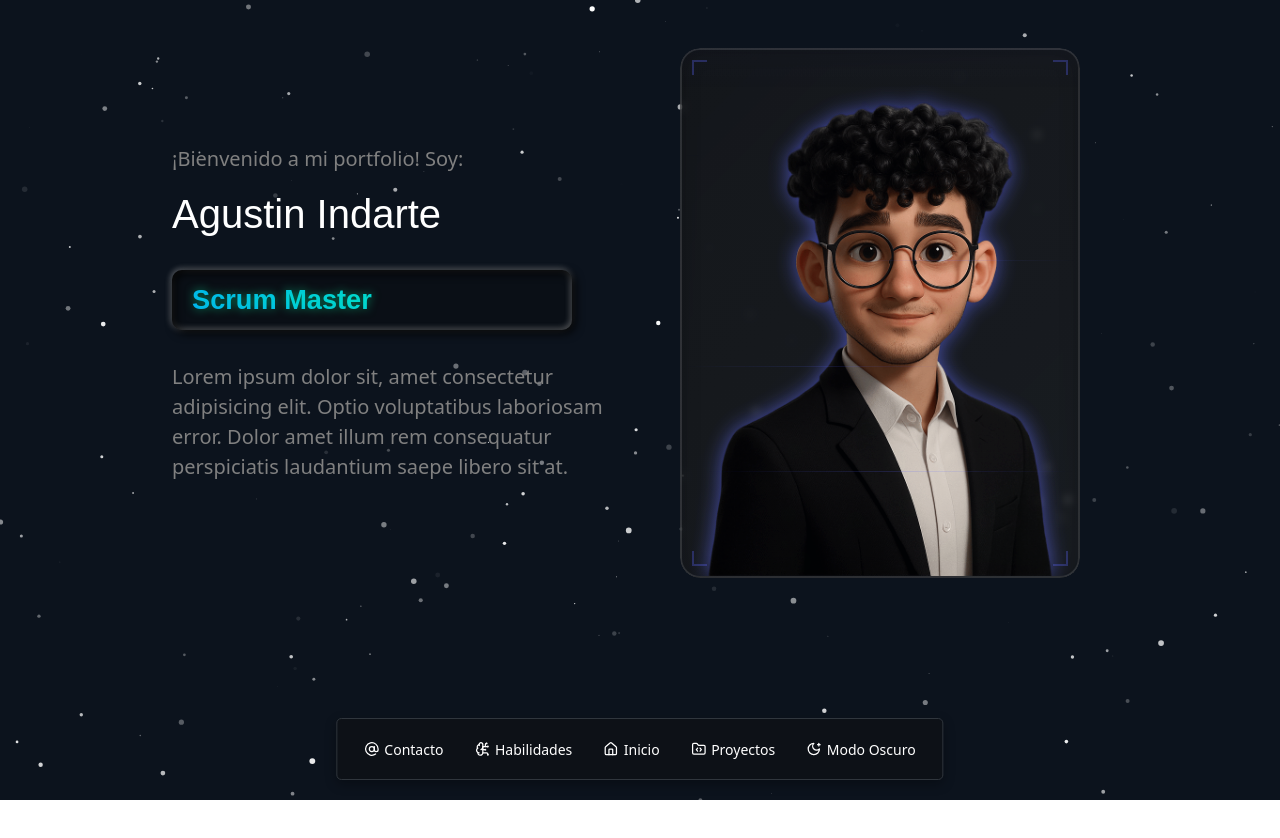
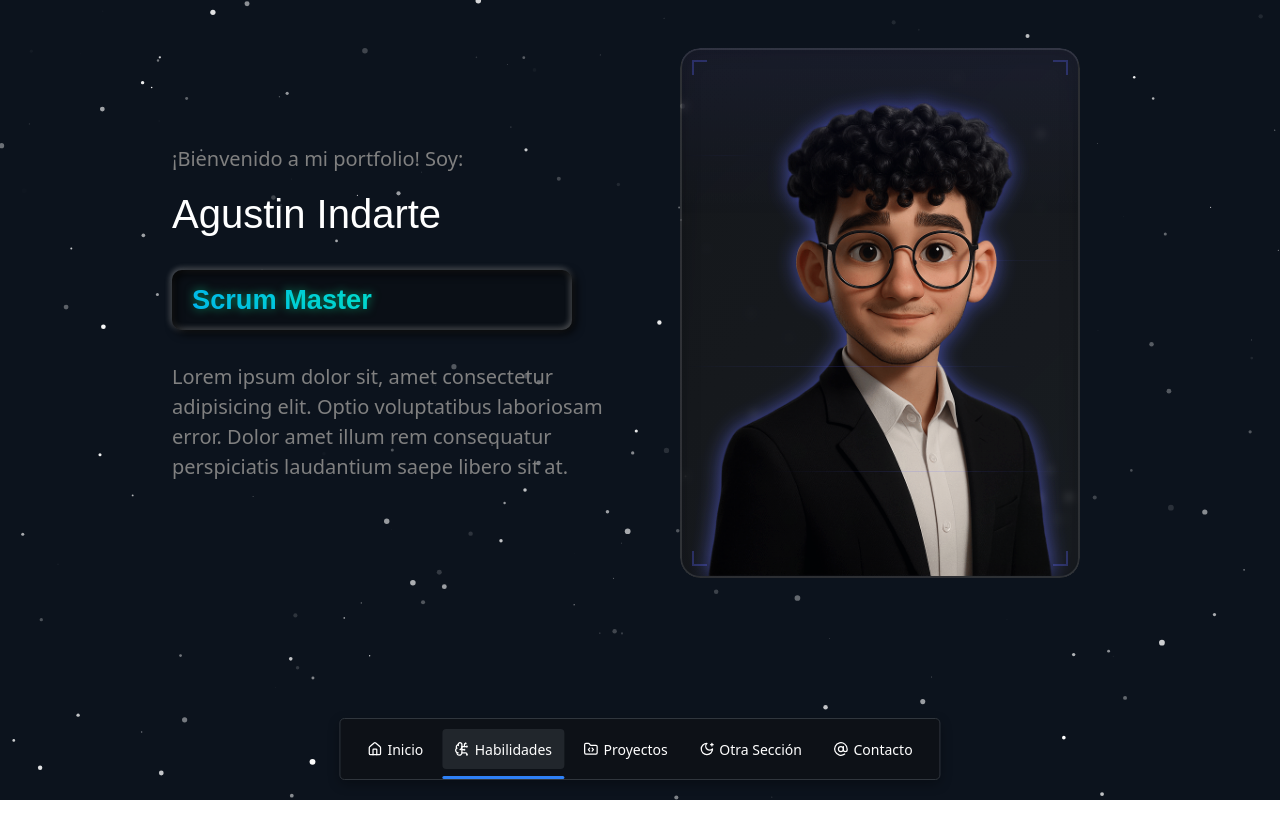
Before and after one commit to Agustin-Indarte/Portfolio, a React (Vite) app: page / in a window 1280 px wide. Shown: the top 838 px of the page. Built offline with nearby package versions, Linux system fonts and the light colour scheme; a web font is replaced by a local one.

Commit message:
correcciones del navbar

```diff
--- a/src/App.jsx
+++ b/src/App.jsx
@@ -21,6 +21,10 @@ function App() {
         <Projects />
       </section>
 
+      <section id="otra" className='d-flex justify-content-center align-items-center' style={{ minHeight: '100vh', paddingTop: '100px' }}>
+  <h2>Otra Sección</h2>
+</section>
+
       <section id="contact">
         <Contact />
       </section>
--- a/src/Components/Navbar/Navbar.css
+++ b/src/Components/Navbar/Navbar.css
@@ -6,16 +6,14 @@
   justify-content: center;
   border-radius: 5px;
   gap: 7.5px;
-    padding: 10px 15px; /* Añadido padding para mejor aspecto */
+  padding: 10px 15px;
 
-    /* Posicionamiento flotante */
   position: fixed;
   bottom: 20px;
   left: 50%;
   transform: translateX(-50%);
-    z-index: 1000; /* Asegura que esté por encima de todo */
+  z-index: 1000;
 
-    /* Efectos adicionales */
   box-shadow: 0 4px 12px rgba(0, 0, 0, 0.3);
   border: 1px solid #30363d;
 }
@@ -26,7 +24,7 @@
   padding: 8px 12px;
   color: white;
   display: flex;
-    align-items: center; /* Centra verticalmente el ícono y texto */
+  align-items: center;
   position: relative;
   gap: 5px;
   cursor: pointer;
@@ -35,22 +33,28 @@
   font-size: 14px;
 }
 
-  /* El resto de tus estilos se mantiene igual */
-  .input .value:not(:active):hover,
-  .input .value:focus {
+.input .value:not(.active):hover {
   background-color: #21262c;
 }
 
-  .input .value:focus,
-  .input .value:active {
-    background-color: #1a1f24;
-    outline: none;
+.input .value svg {
+  width: 15px;
+}
+
+/* Estilos para botón activo */
+.input .value.active {
+  background-color: #21262c;
+  color: white;
+}
+
+.input .value.active::before {
+  opacity: 1;
 }
 
 .input .value::before {
   content: "";
   position: absolute;
-    bottom: -10px; /* Ajustado para posición inferior */
+  bottom: -10px;
   left: 0;
   width: 100%;
   height: 3px;
@@ -59,15 +63,7 @@
   opacity: 0;
 }
 
-  .input .value:focus::before,
-  .input .value:active::before {
-    opacity: 1;
-  }
-
-  .input .value svg {
-    width: 15px;
-  }
-
+/* --- DROPDOWN --- */
 .dropdown {
   position: relative;
   display: inline-block;
@@ -76,19 +72,19 @@
 .dropdown-content {
   display: none;
   position: absolute;
-    bottom: calc(95% + 10px); /* Esto hace que aparezca arriba del botón */
+  bottom: calc(95% + 10px);
   left: 0;
-    background-color: #21262c; /* Mismo color que el hover de tus botones */
-    min-width: 75px;
-    box-shadow: 0px -4px 12px rgba(0, 0, 0, 0.3); /* Sombra hacia arriba */
+  background-color: #21262c;
+  min-width: 100px;
+  box-shadow: 0px -4px 12px rgba(0, 0, 0, 0.3);
   z-index: 1;
-    border-radius: 4px 4px 0 0; /* Bordes redondeados arriba */
-    border: 1px solid #30363d; /* Borde consistente con tu diseño */
+  border-radius: 4px 4px 0 0;
+  border: 1px solid #30363d;
   pointer-events: auto;
 }
 
 .dropdown-content a {
-    color: white; /* Texto blanco como tus botones */
+  color: white;
   padding: 10px 12px;
   text-decoration: none;
   display: flex;
@@ -99,18 +95,17 @@
 }
 
 .dropdown-content a:hover {
-    background-color: #2f81f7; /* Color azul del borde inferior */
+  background-color: #2f81f7;
 }
 
 .dropdown:hover .dropdown-content {
   display: block;
 }
 
- /* Triángulo indicador */
 .dropdown-content::before {
   content: "";
   position: absolute;
-    top: 100%; /* Coloca el triángulo en la parte inferior del dropdown */
+  top: 100%;
   left: 10%;
   width: 0;
   height: 0;
@@ -119,20 +114,18 @@
   border-top: 8px solid #21262c;
 }
 
-  /* Mantener visible cuando el mouse está en el dropdown o en el botón */
 .dropdown:hover .dropdown-content,
 .dropdown-content:hover {
   display: block;
 }
 
-  /* Asegurar que el espacio entre botón y dropdown sea parte de la zona interactiva */
 .dropdown::after {
   content: "";
   position: absolute;
-    top: -10px; /* Mismo valor que el margen */
+  top: -10px;
   left: 0;
   width: 100%;
-    height: 10px; /* Altura del margen */
+  height: 10px;
   background: transparent;
   z-index: 2;
 }
--- a/src/Components/Navbar/Navbar.jsx
+++ b/src/Components/Navbar/Navbar.jsx
@@ -1,17 +1,77 @@
-import React, { useState } from 'react';
+import React, { useState, useEffect } from 'react';
 import { AtSign, House, FolderCode, BrainCircuit, MoonStar, Mail, Linkedin, Github, Check } from 'lucide-react';
 import './Navbar.css';
 
 const Navbar = () => {
-  // Función para hacer scroll suave a una sección
+  const [activeSection, setActiveSection] = useState("Home");
+  const [isCopied, setIsCopied] = useState(false);
+
   const scrollToSection = (id) => {
     const element = document.getElementById(id);
     if (element) {
       element.scrollIntoView({ behavior: 'smooth' });
+
+      // Forzamos checkeo de sección activa después del scroll
+      requestAnimationFrame(() => {
+        const rect = element.getBoundingClientRect();
+        if (
+          rect.top <= window.innerHeight * 0.7 &&
+          rect.bottom >= window.innerHeight * 0.3
+        ) {
+          setActiveSection(id);
+
+        }
+      });
     }
   };
 
-  const [isCopied, setIsCopied] = useState(false);
+  // Scroll al top al cargar la página
+  useEffect(() => {
+    setTimeout(() => {
+      window.scrollTo({ top: 0, behavior: 'auto' });
+    }, 0);
+  }, []);
+
+  // Detecta sección activa en base al scroll
+  useEffect(() => {
+    const handleScroll = () => {
+      const sections = ['Home', 'skills', 'projects', 'contact', 'otra'];
+      let currentSection = 'Home'; // fallback
+
+      for (let id of sections) {
+        const element = document.getElementById(id);
+        if (element) {
+          const rect = element.getBoundingClientRect();
+          const isVisible = rect.top <= window.innerHeight * 0.7 && rect.bottom >= window.innerHeight * 0.3;
+
+          if (isVisible) {
+            currentSection = id;
+
+            // 👇 Agregá este console.log para ver si realmente se está actualizando la sección activa
+            console.log("Sección activa detectada:", currentSection);
+
+            break;
+          }
+        }
+      }
+
+      setActiveSection(currentSection);
+    };
+
+    const onScroll = () => {
+      requestAnimationFrame(handleScroll);
+    };
+
+    window.addEventListener('scroll', onScroll);
+    window.addEventListener('resize', onScroll);
+    const initialCheck = setTimeout(() => handleScroll(), 500);
+
+    return () => {
+      clearTimeout(initialCheck);
+      window.removeEventListener('scroll', onScroll);
+      window.removeEventListener('resize', onScroll);
+    };
+  }, []);
 
   const handleCopy = () => {
     const textarea = document.createElement('textarea');
@@ -36,11 +96,52 @@ const Navbar = () => {
 
   return (
     <div className="input">
+
+      <button
+        className={`value ${activeSection === 'Home' ? 'active' : ''}`}
+        onClick={() => scrollToSection('Home')}
+      >
+        <House />
+        Inicio
+      </button>
+
+      <button
+        className={`value ${activeSection === 'skills' ? 'active' : ''}`}
+        onClick={() => scrollToSection('skills')}
+      >
+        <BrainCircuit />
+        Habilidades
+      </button>
+
+      <button
+        className={`value ${activeSection === 'projects' ? 'active' : ''}`}
+        onClick={() => scrollToSection('projects')}
+      >
+        <FolderCode />
+        Proyectos
+      </button>
+
+      <button
+        className={`value ${activeSection === 'otra' ? 'active' : ''}`}
+        onClick={() => scrollToSection('otra')}
+      >
+        <MoonStar />
+        Otra Sección
+      </button>
+
+
       <div className="dropdown">
-        <button className="value" onClick={(e) => { e.preventDefault(); scrollToSection('contact'); }}>
+
+
+        <button
+          className={`value ${activeSection === 'contact' ? 'active' : ''}`}
+          onClick={(e) => { e.preventDefault(); scrollToSection('contact'); }}>
           <AtSign />
           Contacto
         </button>
+
+
+
         <div className="dropdown-content">
           <a
             href="#email"
@@ -53,26 +154,19 @@ const Navbar = () => {
             {isCopied ? <Check /> : <Mail />}
             {isCopied ? '¡Copiado!' : 'Gmail'}
           </a>
-          <a href="https://www.linkedin.com/feed/" target="_blank"><Linkedin /> LinkedIn</a>
-          <a href="https://github.com/Agustin-Indarte" target="_blank"><Github /> GitHub</a>
+          <a href="https://www.linkedin.com/feed/" target="_blank" rel="noreferrer"><Linkedin /> LinkedIn</a>
+          <a href="https://github.com/Agustin-Indarte" target="_blank" rel="noreferrer"><Github /> GitHub</a>
         </div>
+
       </div>
-      <button className="value" onClick={() => scrollToSection('skills')}>
-        <BrainCircuit />
-        Habilidades
-      </button>
-      <button className="value" onClick={() => scrollToSection('Home')}>
-        <House />
-        Inicio
-      </button>
-      <button className="value" onClick={() => scrollToSection('projects')}>
-        <FolderCode />
-        Proyectos
-      </button>
-      <button className="value">
-        <MoonStar />
-        Modo Oscuro
-      </button>
+
+
+
+
+
+
+
+
     </div>
   );
 };
```
Lines whose indentation alone changed are shown as unchanged.
